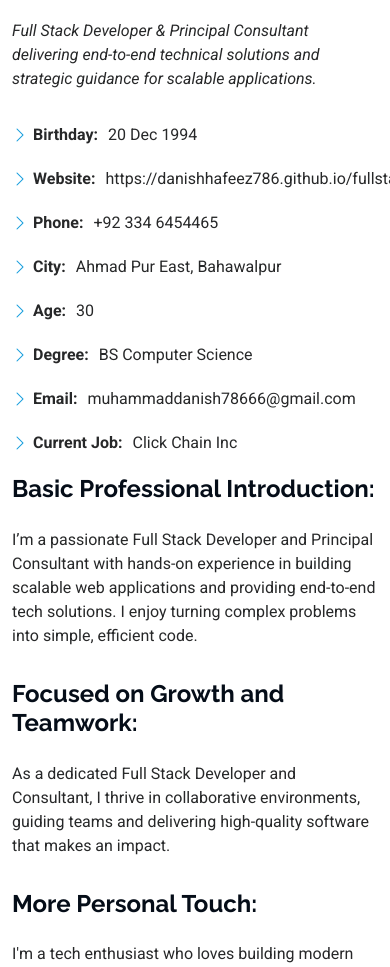
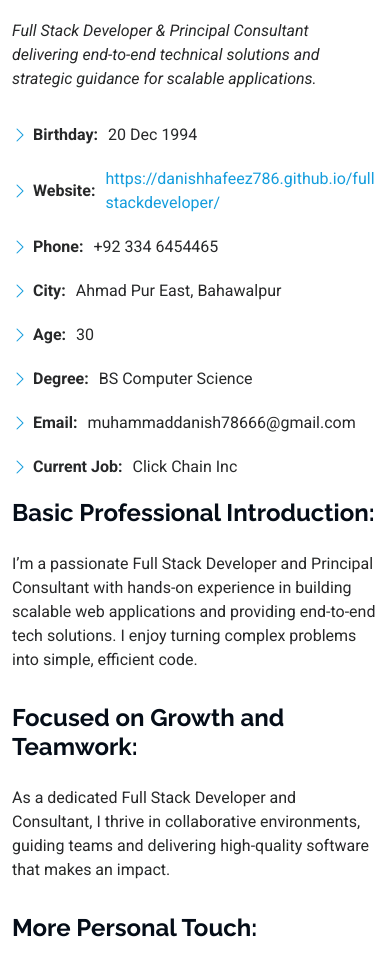
Before and after one commit to Danishhafeez786/fullstackdeveloper, a plain HTML site: page index.html in a window 390 px wide. Shown: the part 1784-2751 px from the top of the page. Drawn offline with Linux system fonts and the light colour scheme.

Commit message:
Updated website url responsive code

```diff
--- a/index.html
+++ b/index.html
@@ -118,7 +118,7 @@
               <div class="col-lg-6">
                 <ul>
                   <li><i class="bi bi-chevron-right"></i> <strong>Birthday:</strong> <span>20 Dec 1994</span></li>
-                  <li><i class="bi bi-chevron-right"></i> <strong>Website:</strong> <span>https://danishhafeez786.github.io/fullstackdeveloper/</span></li>
+                  <li><i class="bi bi-chevron-right"></i><strong>Website:</strong><span><a href="https://danishhafeez786.github.io/fullstackdeveloper/" target="_blank" style="word-break: break-all;">https://danishhafeez786.github.io/fullstackdeveloper/</a></span></li>
                   <li><i class="bi bi-chevron-right"></i> <strong>Phone:</strong> <span>+92 334 6454465</span></li>
                   <li><i class="bi bi-chevron-right"></i> <strong>City:</strong> <span>Ahmad Pur East, Bahawalpur</span></li>
                 </ul>
```
